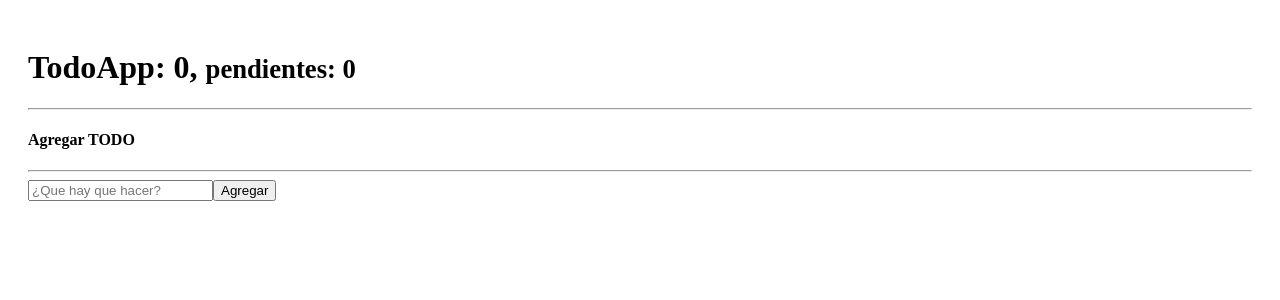
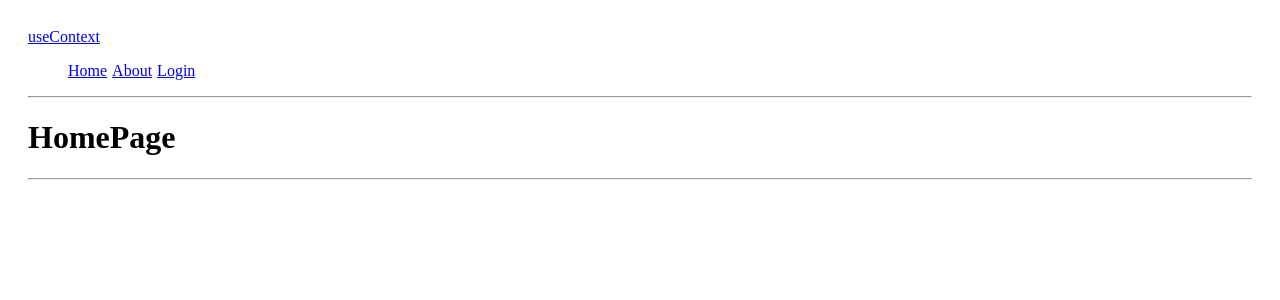
Before and after one commit to Luiss333/React-Course, a React app in the folder 05-hook-app/: page / in a window 1280 px wide. Shown: the top 300 px of the page. Built offline with nearby package versions, Linux system fonts and the light colour scheme; the HTML template or start-up script is replaced by a standard one.

Commit message:
useContext

```diff
--- a/05-hook-app/package.json
+++ b/05-hook-app/package.json
@@ -11,7 +11,8 @@
   },
   "dependencies": {
     "react": "^18.2.0",
-    "react-dom": "^18.2.0"
+    "react-dom": "^18.2.0",
+    "react-router-dom": "^6.23.0"
   },
   "devDependencies": {
     "@types/react": "^18.2.66",
--- /dev/null
+++ b/05-hook-app/src/09-useContext/AboutPage.jsx
@@ -0,0 +1,8 @@
+export const AboutPage = () => {
+  return (
+    <>
+      <h1>AboutPage</h1>
+      <hr />
+    </>
+  );
+};
--- /dev/null
+++ b/05-hook-app/src/09-useContext/HomePage.jsx
@@ -0,0 +1,17 @@
+import { useContext } from "react";
+import { UserContext } from "./context/UserContext";
+
+export const HomePage = () => {
+  const { user } = useContext(UserContext);
+
+  return (
+    <>
+      <h1>
+        HomePage <small>{user?.name}</small>
+      </h1>
+      <hr />
+
+      <pre>{JSON.stringify(user, null, 3)}</pre>
+    </>
+  );
+};
--- /dev/null
+++ b/05-hook-app/src/09-useContext/LoginPage.jsx
@@ -0,0 +1,22 @@
+import { useContext } from "react";
+import { UserContext } from "./context/UserContext";
+
+export const LoginPage = () => {
+  const { user, setUser } = useContext(UserContext);
+
+  return (
+    <>
+      <h1>LoginPage</h1>
+      <hr />
+      <pre>{JSON.stringify(user, null, 3)}</pre>
+      <button
+        className="btn btn-primary"
+        onClick={() =>
+          setUser({ id: 123, name: "Luis", email: "luis.0125@hotmail.com" })
+        }
+      >
+        Establecer usuario
+      </button>
+    </>
+  );
+};
--- /dev/null
+++ b/05-hook-app/src/09-useContext/MainApp.jsx
@@ -0,0 +1,23 @@
+import { Link, Navigate, Route, Routes } from "react-router-dom";
+import { HomePage } from "./HomePage";
+import { AboutPage } from "./AboutPage";
+import { LoginPage } from "./LoginPage";
+import { Navbar } from "./Navbar";
+import { UserProvider } from "./context/UserProvider";
+
+export const MainApp = () => {
+  return (
+    <UserProvider>
+      {/* <h1>MainApp</h1> */}
+      <Navbar />
+      <hr />
+      <Routes>
+        <Route path="/" element={<HomePage />} />
+        <Route path="about" element={<AboutPage />} />
+        <Route path="login" element={<LoginPage />} />
+        {/* <Route path="/*" element={<LoginPage />} />  */}
+        <Route path="/*" element={<Navigate to="/about" />} />
+      </Routes>
+    </UserProvider>
+  );
+};
--- /dev/null
+++ b/05-hook-app/src/09-useContext/Navbar.jsx
@@ -0,0 +1,47 @@
+import { Link, NavLink } from "react-router-dom";
+
+export const Navbar = () => {
+  return (
+    <>
+      <nav
+        className="navbar navbar-expand-lg bg-body-tertiary rounded-3"
+        data-bs-theme="dark"
+      >
+        <div className="container-fluid">
+          <Link className="navbar-brand" to="/">
+            useContext
+          </Link>
+          <div className="collapse navbar-collapse" id="navbarNav">
+            <ul className="navbar-nav">
+              <NavLink
+                to="/"
+                className={({ isActive }) =>
+                  `nav-link ${isActive ? "active" : ""}`
+                }
+              >
+                Home
+              </NavLink>
+
+              <NavLink
+                to="/about"
+                className={({ isActive }) =>
+                  `nav-link ${isActive ? "active" : ""}`
+                }
+              >
+                About
+              </NavLink>
+              <NavLink
+                to="/login"
+                className={({ isActive }) =>
+                  `nav-link ${isActive ? "active" : ""}`
+                }
+              >
+                Login
+              </NavLink>
+            </ul>
+          </div>
+        </div>
+      </nav>
+    </>
+  );
+};
--- /dev/null
+++ b/05-hook-app/src/09-useContext/context/UserContext.jsx
@@ -0,0 +1,3 @@
+import { createContext } from "react";
+
+export const UserContext = createContext();
--- /dev/null
+++ b/05-hook-app/src/09-useContext/context/UserProvider.jsx
@@ -0,0 +1,17 @@
+import { useState } from "react";
+import { UserContext } from "./UserContext";
+
+// const user = {
+//   id: 123,
+//   name: "Luis",
+//   email: "luis.0125@hotmail.com",
+// };
+
+export const UserProvider = ({ children }) => {
+  const [user, setUser] = useState();
+  return (
+    <UserContext.Provider value={{ user, setUser }}>
+      {children}
+    </UserContext.Provider>
+  );
+};
--- a/05-hook-app/src/index.css
+++ b/05-hook-app/src/index.css
@@ -6,3 +6,7 @@ body{
 button {
     margin-right: 10px;
 }
+
+a {
+    margin-right: 5px;
+}
--- a/05-hook-app/src/main.jsx
+++ b/05-hook-app/src/main.jsx
@@ -1,5 +1,6 @@
 import React from "react";
 import ReactDOM from "react-dom/client";
+import { BrowserRouter } from "react-router-dom";
 import "./index.css";
 // import { HooksApp } from "./HooksApp";
 // import { CounterApp } from "./01-useState/CounterApp";
@@ -14,11 +15,14 @@ import "./index.css";
 //import { CallbackHook } from "./06-memos/CallbackHook";
 // import { Padre } from "./07-tarea-memo/Padre";
 // import "./08-useReducer/intro-reducer";
+//import { TodoApp } from "./08-useReducer/TodoApp";
 
-import { TodoApp } from "./08-useReducer/TodoApp";
+import { MainApp } from "./09-useContext/MainApp";
 
 ReactDOM.createRoot(document.getElementById("root")).render(
   // <React.StrictMode>
-  <TodoApp />
+  <BrowserRouter>
+    <MainApp />
+  </BrowserRouter>
   // </React.StrictMode>
 );
```
Also changed, not shown: 1 other file (tests, documents, lock files or other folders).
